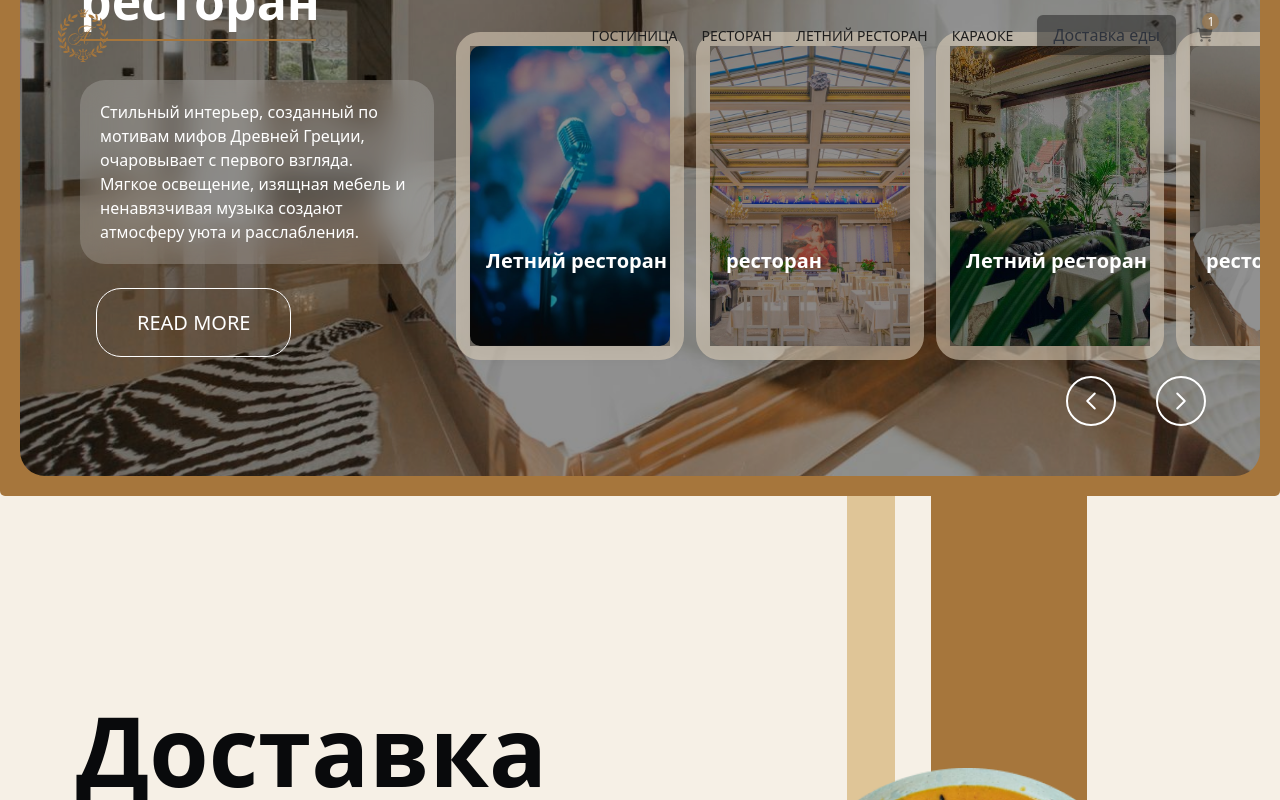
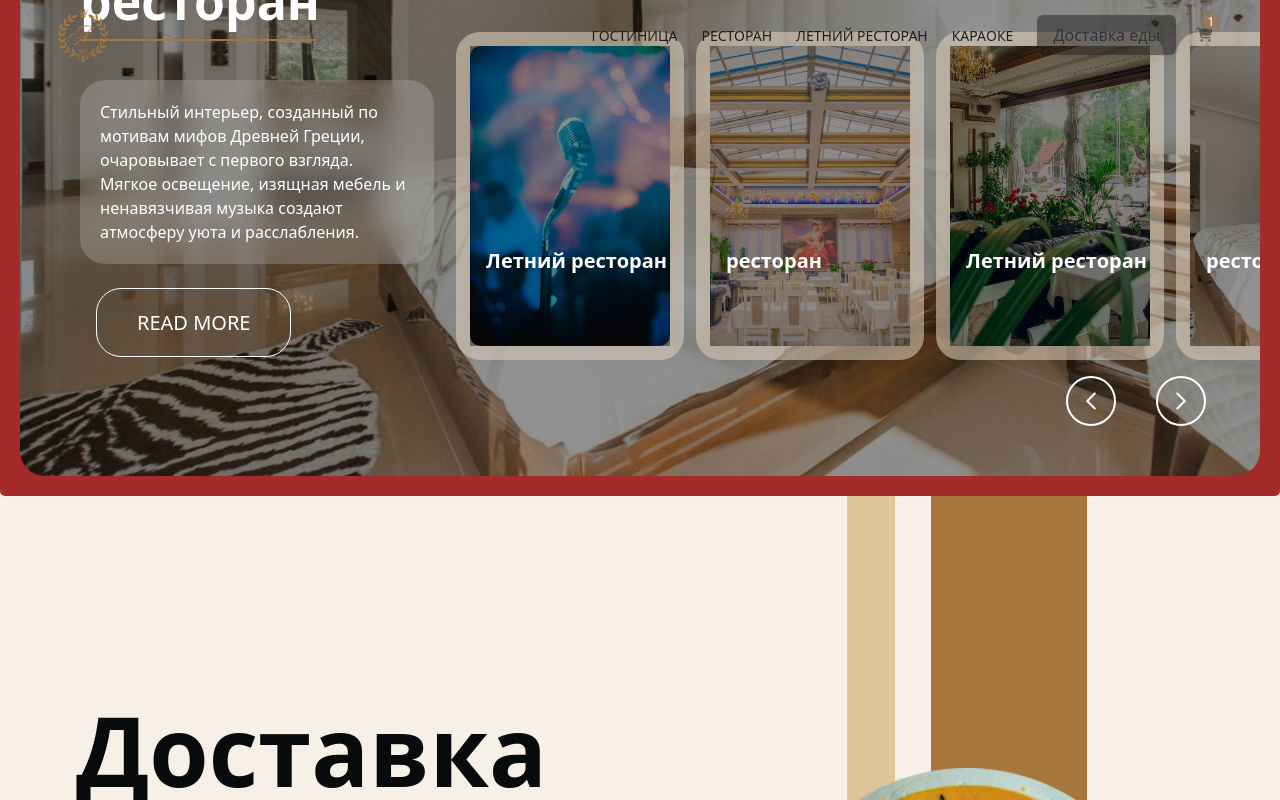
Before and after one commit to TaiseerAlmedani/------------, a plain HTML site: page home.html in a window 1280 px wide. Both pictures are taken after a click on the element 1091 px from the left and 2376 px from the top of the page. Shown: the part 1976-2776 px from the top of the page. Drawn offline with nearby package versions, Linux system fonts and the light colour scheme; some icons are missing; a web font is replaced by a local one.

Commit message:
update service section color when the navigating through the slider

```diff
--- a/home.js
+++ b/home.js
@@ -2,32 +2,38 @@ const data = [
   {
     title: 'Летний ресторан',
     description: 'Стильный интерьер, созданный по мотивам мифов Древней Греции, очаровывает с первого взгляда. Мягкое освещение, изящная мебель и ненавязчивая музыка создают атмосферу уюта и расслабления.',
-    image: 'assets/images/home/services/summer-restaurant.jpg'
+    image: 'assets/images/home/services/summer-restaurant.jpg',
+    color: 'red',
   },
   {
     title: 'ресторан',
     description: 'Стильный интерьер, созданный по мотивам мифов Древней Греции, очаровывает с первого взгляда. Мягкое освещение, изящная мебель и ненавязчивая музыка создают атмосферу уюта и расслабления.',
-    image: 'assets/images/home/services/hotel.jpg'
+    image: 'assets/images/home/services/hotel.jpg',
+    color: 'brown',
   },
   {
     title: 'Летний ресторан',
     description: 'Стильный интерьер, созданный по мотивам мифов Древней Греции, очаровывает с первого взгляда. Мягкое освещение, изящная мебель и ненавязчивая музыка создают атмосферу уюта и расслабления',
-    image: 'assets/images/home/services/karaoke.jpg'
+    image: 'assets/images/home/services/karaoke.jpg',
+    color: 'blue',
   },
   {
     title: 'ресторан',
     description: 'Стильный интерьер, созданный по мотивам мифов Древней Греции, очаровывает с первого взгляда. Мягкое освещение, изящная мебель и ненавязчивая музыка создают атмосферу уюта и расслабления',
-    image: 'assets/images/home/services/restaurant.jpg'
+    image: 'assets/images/home/services/restaurant.jpg',
+    color: 'green',
   },
   {
     title: 'Летний ресторан',
     description: 'Стильный интерьер, созданный по мотивам мифов Древней Греции, очаровывает с первого взгляда. Мягкое освещение, изящная мебель и ненавязчивая музыка создают атмосферу уюта и расслабления',
-    image: 'assets/images/home/services/summer-restaurant.jpg'
+    image: 'assets/images/home/services/summer-restaurant.jpg',
+    color: 'gray',
   },
   {
     title: 'ресторан',
     description: 'Стильный интерьер, созданный по мотивам мифов Древней Греции, очаровывает с первого взгляда. Мягкое освещение, изящная мебель и ненавязчивая музыка создают атмосферу уюта и расслабления',
-    image: 'assets/images/home/services/hotel.jpg'
+    image: 'assets/images/home/services/hotel.jpg',
+    color: 'purple',
   },
 ]
 
@@ -35,13 +41,9 @@ const _ = (id) => document.getElementById(id)
 const cards = data.map((i, index) => `<div class="card" id="card${index}" style="background-image:url(${i.image})"  ></div> `).join('')
 
 
-
 const cardContents = data.map((i, index) => `<div class="card-content" id="card-content-${index}">
 <div class="content-title-1">${i.title}</div>
-
-</div>
-
-`).join('')
+</div>`).join('')
 
 
 const sildeNumbers = data.map((_, index) => `<div class="item" id="slide-item-${index}" >${index + 1}</div>`).join('')
@@ -75,9 +77,11 @@ const set = gsap.set;
 function getCard(index) {
   return `#card${index}`;
 }
+
 function getCardContent(index) {
   return `#card-content-${index}`;
 }
+
 function getSliderItem(index) {
   return `#slide-item-${index}`;
 }
@@ -101,24 +105,24 @@ let cardWidth = 200;
 let cardHeight = 300;
 let gap = 40;
 let numberSize = 50;
-const ease = "sine.inOut";
+const ease = 'sine.inOut';
 
 function init() {
   const [active, ...rest] = order;
-  const detailsActive = detailsEven ? "#details-even" : "#details-odd";
-  const detailsInactive = detailsEven ? "#details-odd" : "#details-even";
+  const detailsActive = detailsEven ? '#details-even' : '#details-odd';
+  const detailsInactive = detailsEven ? '#details-odd' : '#details-even';
   const { innerHeight: height, innerWidth: width } = window;
   offsetTop = height - 430;
   offsetLeft = width - 830;
 
-  gsap.set("#pagination", {
+  gsap.set('#pagination', {
     top: offsetTop + 330,
     left: offsetLeft,
     y: 200,
     opacity: 0,
     zIndex: 60,
   });
-  gsap.set("nav", { y: -200, opacity: 0 });
+  gsap.set('nav', { y: -200, opacity: 0 });
 
   gsap.set(getCard(active), {
     x: 0,
@@ -135,7 +139,7 @@ function init() {
   gsap.set(`${detailsInactive} .desc`, { y: 50 });
   gsap.set(`${detailsInactive} .cta`, { y: 60 });
 
-  gsap.set(".progress-sub-foreground", {
+  gsap.set('.progress-sub-foreground', {
     width: 500 * (1 / order.length) * (active + 1),
   });
 
@@ -159,15 +163,10 @@ function init() {
 
   const startDelay = 0.6;
 
-  gsap.to(".cover", {
+  gsap.to('.cover', {
     x: width + 400,
     delay: 0.5,
     ease,
-    onComplete: () => {
-      setTimeout(() => {
-        loop();
-      }, 500);
-    },
   });
   rest.forEach((i, index) => {
     gsap.to(getCard(i), {
@@ -185,8 +184,8 @@ function init() {
       delay: startDelay,
     });
   });
-  gsap.to("#pagination", { y: 0, opacity: 1, ease, delay: startDelay });
-  gsap.to("nav", { y: 0, opacity: 1, ease, delay: startDelay });
+  gsap.to('#pagination', { y: 0, opacity: 1, ease, delay: startDelay });
+  gsap.to('nav', { y: 0, opacity: 1, ease, delay: startDelay });
   gsap.to(detailsActive, { opacity: 1, x: 0, ease, delay: startDelay });
 }
 
@@ -197,8 +196,8 @@ function step() {
     order.push(order.shift());
     detailsEven = !detailsEven;
 
-    const detailsActive = detailsEven ? "#details-even" : "#details-odd";
-    const detailsInactive = detailsEven ? "#details-odd" : "#details-even";
+    const detailsActive = detailsEven ? '#details-even' : '#details-odd';
+    const detailsInactive = detailsEven ? '#details-odd' : '#details-even';
 
     document.querySelector(`${detailsActive} .place-box .text`).textContent =
       data[order[0]].place;
@@ -208,6 +207,7 @@ function step() {
       data[order[0]].title2;
     document.querySelector(`${detailsActive} .desc`).textContent =
       data[order[0]].description;
+    _('services').style.backgroundColor = data[order[0]].color
 
     gsap.set(detailsActive, { zIndex: 22 });
     gsap.to(detailsActive, { opacity: 1, delay: 0.4, ease });
@@ -259,7 +259,7 @@ function step() {
     });
     gsap.to(getSliderItem(active), { x: 0, ease });
     gsap.to(getSliderItem(prv), { x: -numberSize, ease });
-    gsap.to(".progress-sub-foreground", {
+    gsap.to('.progress-sub-foreground', {
       width: 500 * (1 / order.length) * (active + 1),
       ease,
     });
@@ -331,8 +331,6 @@ function step() {
   });
 }
 
-
-
 async function loadImage(src) {
   return new Promise((resolve, reject) => {
     let img = new Image();
@@ -352,7 +350,7 @@ async function start() {
     await loadImages();
     init();
   } catch (error) {
-    console.error("One or more images failed to load", error);
+    console.error('One or more images failed to load', error);
   }
 }
 
```
Also changed, not shown: home.html (+17 -64 lines).
